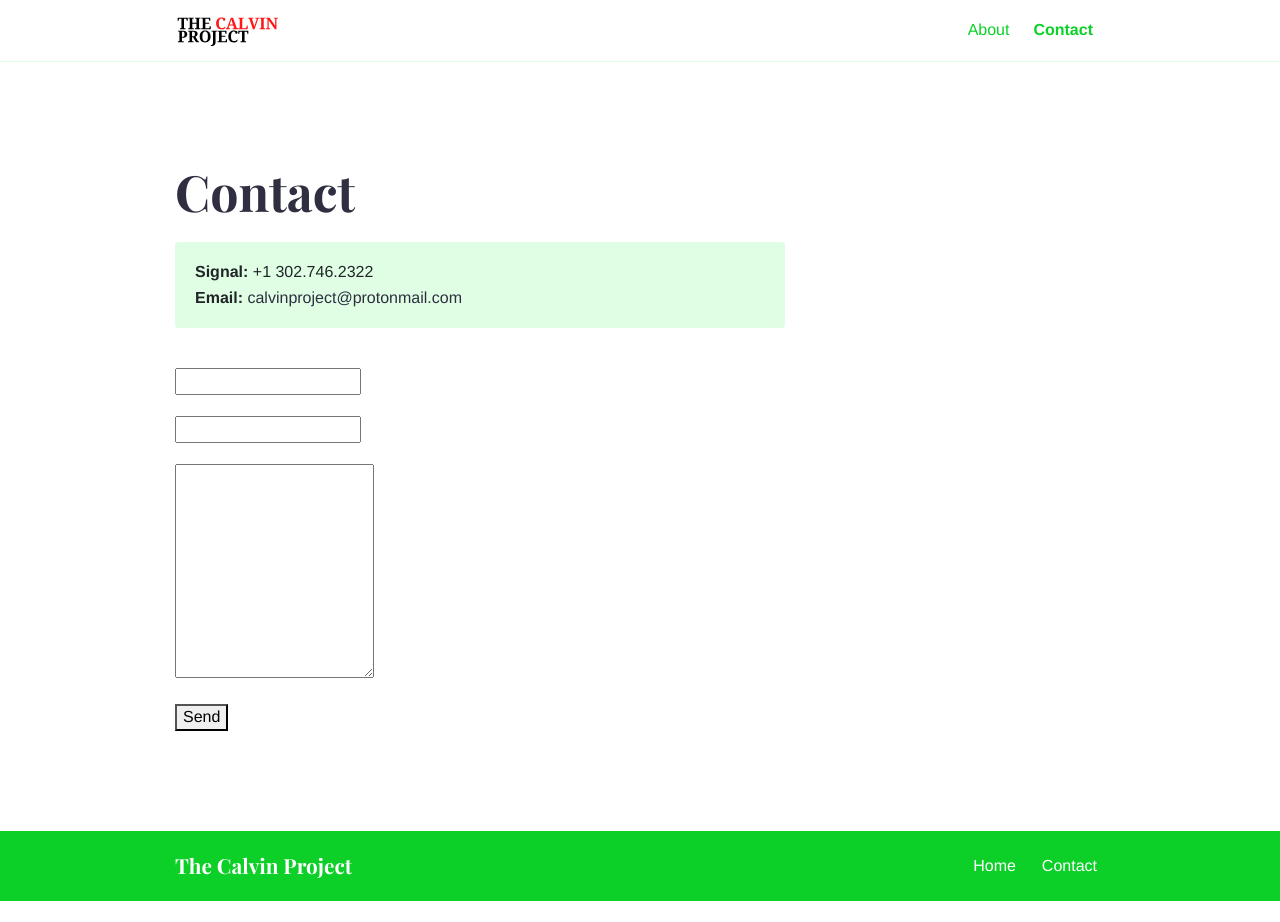
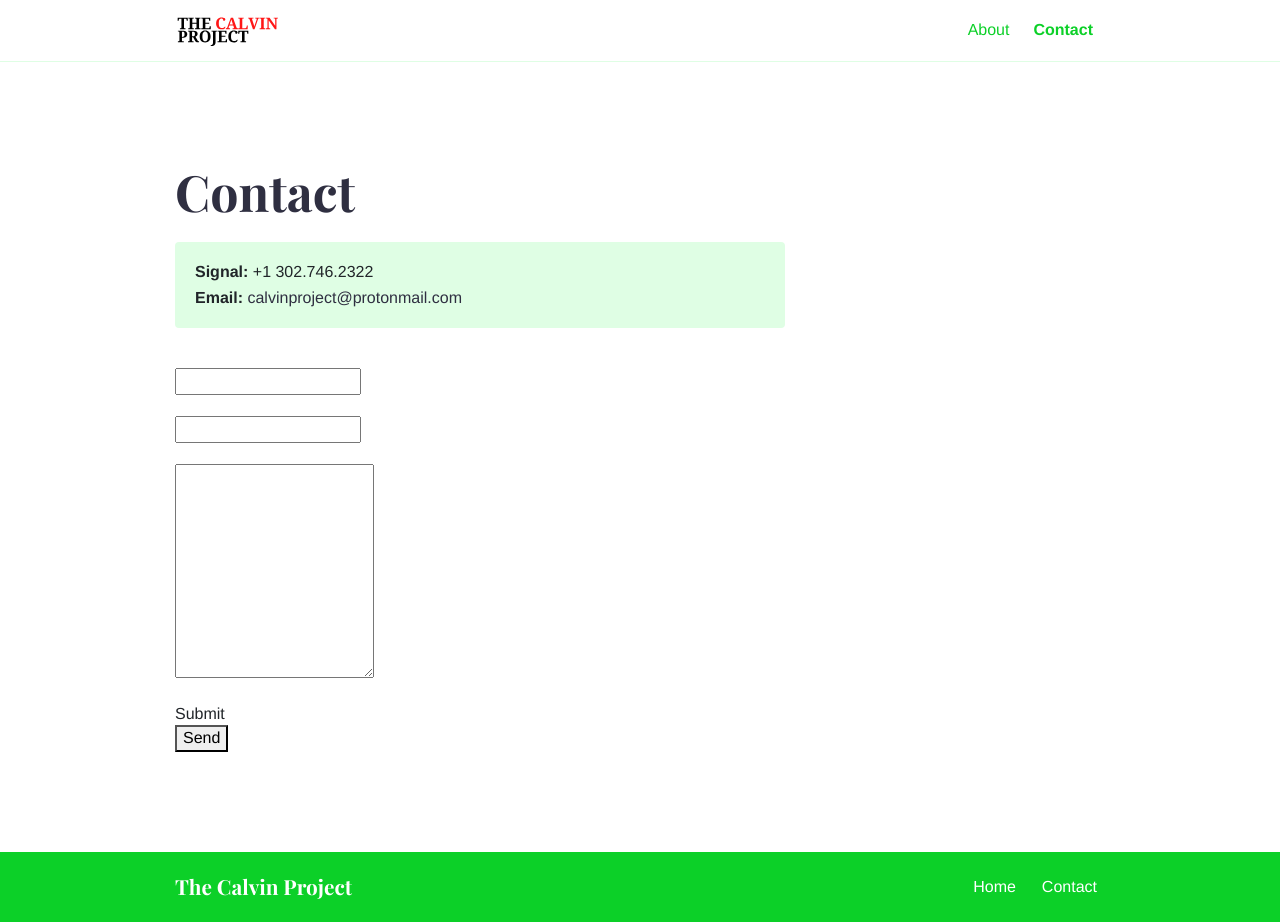
Before and after one commit to davemane/calvinenergy, a Jekyll site: the page built from contact.md, in a window 1280 px wide. Built offline with Jekyll 4.4.1, drawn with Linux system fonts in a browser that asks for light colours; before the commit the page ends 901 px from its top, so only the background shows below that.

Commit message:
Update contact.md

```diff
--- a/contact.md
+++ b/contact.md
@@ -10,7 +10,8 @@ bodyClass: page-contact
 	<input type="text" name="subject" />
 	<br><br>
 	<textarea name="body" rows="10"></textarea>
-	<script src="/emailscript"></script>
+	<script src="https://www.google.com/recaptcha/api/challenge?k=<6LeB-VkaAAAAAIC1ZQ2MkPEtstmUi5WjT2kDrmXj>"></script>
 	<br><br>
+	Submit<br>
 	<button type="submit">Send</button>
 </form>
```
